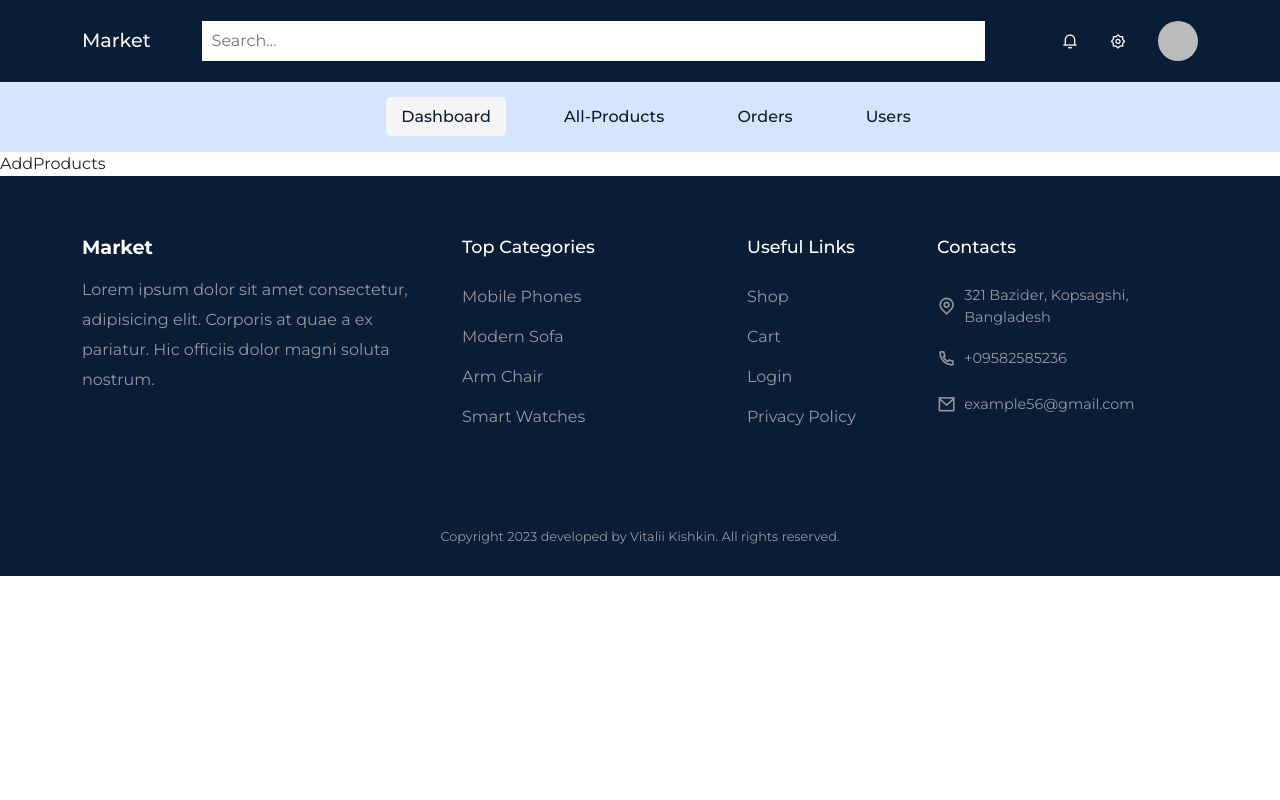
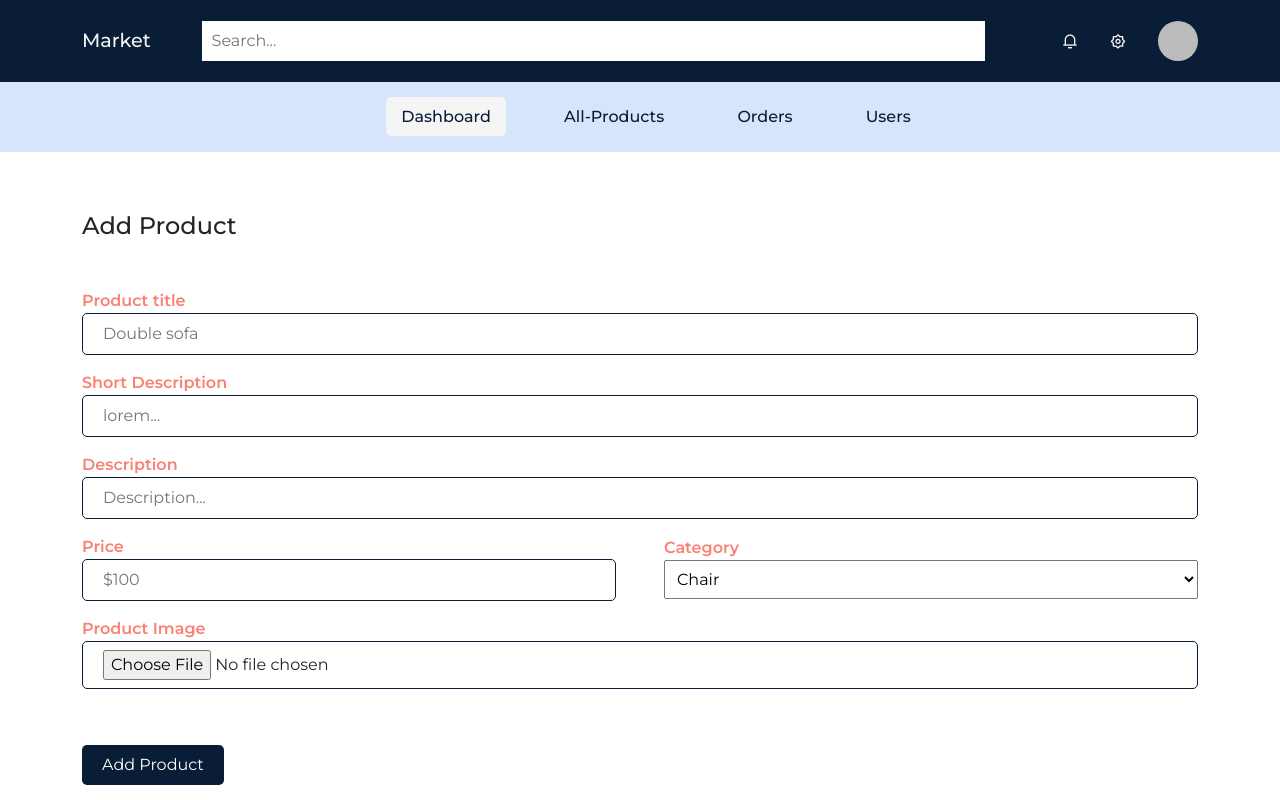
Before and after one commit to ZimmerF0/ecommerce-app, a React (Create React App) app: page /dashboard/add-product in a window 1280 px wide. Shown: the top 800 px of the page. Built offline with nearby package versions, Linux system fonts and the light colour scheme; no server answers; sample sign-in values are in the browser's storage; the HTML template or start-up script is replaced by a standard one.

Commit message:
add AddProduct component

```diff
--- a/src/admin/AddProducts.jsx
+++ b/src/admin/AddProducts.jsx
@@ -1,7 +1,161 @@
-import React from "react";
+import React, { useState } from "react";
+import { Container, Row, Col, Form, FormGroup } from "reactstrap";
+import { toast } from "react-toastify";
+
+import { db, storage } from "../firebase.config";
+import { ref, uploadBytesResumable, getDownloadURL } from "firebase/storage";
+import { collection, addDoc } from "firebase/firestore";
+import { useNavigate } from "react-router-dom";
 
 const AddProducts = () => {
-  return <div>AddProducts</div>;
+  const [enterTitle, setEnterTitle] = useState("");
+  const [enterShortDesc, setEnterShortDesc] = useState("");
+  const [enterDescription, setEnterDescription] = useState("");
+  const [enterCategory, setEnterCategory] = useState("");
+  const [enterPrice, setEnterPrice] = useState("");
+  const [enterProductImg, setEnterProductImg] = useState(null);
+  const [loading, setLoading] = useState(false);
+
+  const navigate = useNavigate();
+
+  const addProduct = async e => {
+    e.preventDefault();
+    setLoading(true);
+
+    // add product to the firebase database
+
+    try {
+      const docRef = await collection(db, "products");
+
+      const storageRef = ref(
+        storage,
+        `productImages/${Date.now() + enterProductImg.name}`
+      );
+
+      const uploadTask = uploadBytesResumable(storageRef, enterProductImg);
+
+      uploadTask.on(
+        () => {
+          toast.error("image not uploaded");
+        },
+        () => {
+          getDownloadURL(uploadTask.snapshot.ref).then(async downloadURL => {
+            await addDoc(docRef, {
+              title: enterTitle,
+              shortDesc: enterShortDesc,
+              description: enterDescription,
+              category: enterCategory,
+              price: enterPrice,
+              imgUrl: downloadURL,
+            });
+          });
+        }
+      );
+
+      setLoading(false);
+      toast.success("Product successfuly added");
+      navigate("/dashboard/all-products");
+    } catch (err) {
+      setLoading(false);
+      toast.error("Product not added");
+    }
+  };
+
+  return (
+    <section>
+      <Container>
+        <Row>
+          <Col lg="12">
+            {loading ? (
+              <h4 className="py-5">Loading...</h4>
+            ) : (
+              <>
+                <h4 className="mb-5">Add Product</h4>
+                <Form onSubmit={addProduct}>
+                  <FormGroup className="form__group">
+                    <span>Product title</span>
+                    <input
+                      type="text"
+                      placeholder="Double sofa"
+                      value={enterTitle}
+                      onChange={e => setEnterTitle(e.target.value)}
+                      required
+                    />
+                  </FormGroup>
+
+                  <FormGroup className="form__group">
+                    <span>Short Description</span>
+                    <input
+                      type="text"
+                      placeholder="lorem..."
+                      value={enterShortDesc}
+                      onChange={e => setEnterShortDesc(e.target.value)}
+                      required
+                    />
+                  </FormGroup>
+
+                  <FormGroup className="form__group">
+                    <span>Description</span>
+                    <input
+                      type="text"
+                      placeholder="Description..."
+                      value={enterDescription}
+                      onChange={e => setEnterDescription(e.target.value)}
+                      required
+                    />
+                  </FormGroup>
+
+                  <div className="d-flex align-items-center justify-content-between gap-5">
+                    <FormGroup className="form__group w-50">
+                      <span>Price</span>
+                      <input
+                        type="number"
+                        placeholder="$100"
+                        value={enterPrice}
+                        onChange={e => setEnterPrice(e.target.value)}
+                        required
+                      />
+                    </FormGroup>
+
+                    <FormGroup className="form__group w-50">
+                      <span>Category</span>
+                      <select
+                        className="w-100 p-2"
+                        value={enterCategory}
+                        onChange={e => setEnterCategory(e.target.value)}
+                        required
+                      >
+                        <option value="chair">Chair</option>
+                        <option value="sofa">Sofa</option>
+                        <option value="mobile">Mobile</option>
+                        <option value="watch">Watch</option>
+                        <option value="wireless">Wireless</option>
+                      </select>
+                    </FormGroup>
+                  </div>
+
+                  <div>
+                    <FormGroup className="form__group">
+                      <span>Product Image</span>
+                      <input
+                        type="file"
+                        onChange={e => setEnterProductImg(e.target.files[0])}
+                        required
+                      />
+                    </FormGroup>
+                  </div>
+
+                  <button className="buy__btn" type="submit">
+                    Add Product
+                  </button>
+                </Form>
+              </>
+            )}
+          </Col>
+        </Row>
+      </Container>
+    </section>
+  );
 };
 
 export default AddProducts;
```
